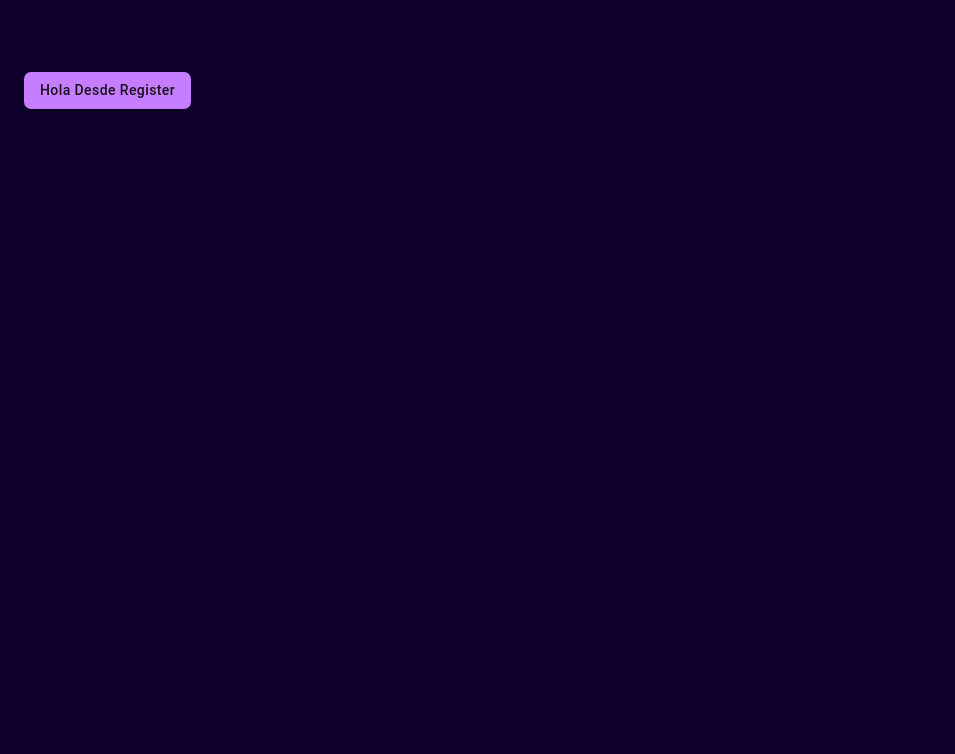
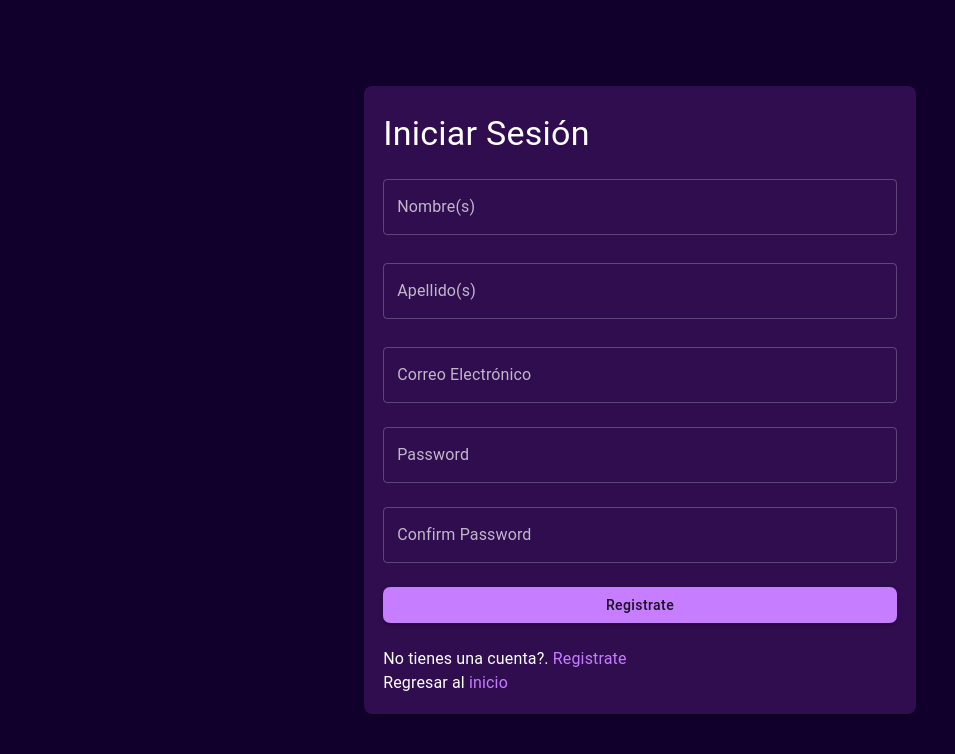
Before and after one commit to Walter-Daniel/purple-ecommerce, a React (Vite) app: page /register in a window 1280 px wide. Shown: the top 754 px of the page, without its empty margins (0-955 px from the left). Built offline with nearby package versions, Linux system fonts and the light colour scheme; no server answers.

Commit message:
Se creó el formulario, validaciones, enlaces de la pag. register

```diff
--- a/src/pages/RegisterPage.tsx
+++ b/src/pages/RegisterPage.tsx
@@ -1,10 +1,145 @@
-import React from 'react'
-import { Container, Button } from '@mui/material';
+import React from 'react';
+import { Container, Button, Grid, Paper, Box, Typography, TextField } from '@mui/material';
+import { useNotification } from '../context/notification.context';
+import { registerValidate } from '../utilities/validateForm';
+import { Link, useNavigate } from 'react-router-dom';
+import { useFormik } from 'formik';
+import { useAppDispatch } from '../redux';
+import { startGoogleSignIn } from '../redux/auth/thunk';
+
+
+type LoginType = {
+    firstName: string
+    lastName: string
+    email: string;
+    password: string;
+    password2: string;
+}
 
 export const RegisterPage: React.FC<{}> = () => {
+
+
+  const navigate = useNavigate();
+
+  const { getSuccess } = useNotification();
+
+  const formik = useFormik<LoginType>({
+    initialValues: {
+        firstName: '',
+        lastName: '',
+        email: '',
+        password:'',
+        password2: ''
+    },
+    validationSchema: registerValidate,
+    onSubmit: (values: LoginType) => {
+      getSuccess('Se ha creado con éxito su cuenta, ahora puede iniciar sesión!.')
+      console.log(values)
+      navigate("/login")
+    },
+  });
+
   return (
-      <Container sx={{ mt: 9 }} maxWidth="xl">
-        <Button variant='contained'>Hola desde Register</Button>
+      <Container maxWidth="sm">
+        <Grid
+          container
+          direction="column"
+          justifyContent='center'
+          alignContent='center'
+          sx={{ minHeight: '100vh' }}
+          >
+            <Grid item>
+              <Paper sx={{ padding: '1.2em', borderRadius: '0.5em' }}>
+                <Typography variant='h4' sx={{ mt:1, mb:1 }}>Iniciar Sesión</Typography>
+                <Box component="form" onSubmit={formik.handleSubmit}>
+                  <TextField
+                    id='firstName'
+                    name= 'firstName'
+                    label='Nombre(s)'
+                    margin='normal'
+                    type='text'
+                    fullWidth
+                    sx={{ mt:2, mb:1.5 }}
+                    value={formik.values.firstName}
+                    onChange={formik.handleChange}
+                    onBlur={formik.handleBlur}
+                    error={formik.touched.firstName && Boolean(formik.errors.firstName)}
+                    helperText={formik.touched.firstName && formik.errors.firstName}
+                    />
+                  <TextField
+                    id='lastName'
+                    name= 'lastName'
+                    label='Apellido(s)'
+                    margin='normal'
+                    type='text'
+                    fullWidth
+                    sx={{ mt:2, mb:1.5 }}
+                    value={formik.values.lastName}
+                    onChange={formik.handleChange}
+                    onBlur={formik.handleBlur}
+                    error={formik.touched.lastName && Boolean(formik.errors.lastName)}
+                    helperText={formik.touched.lastName && formik.errors.lastName}
+                    />
+                  <TextField
+                    id='email'
+                    name= 'email'
+                    label='Correo Electrónico'
+                    margin='normal'
+                    type='text'
+                    fullWidth
+                    sx={{ mt:2, mb:1.5 }}
+                    value={formik.values.email}
+                    onChange={formik.handleChange}
+                    onBlur={formik.handleBlur}
+                    error={formik.touched.email && Boolean(formik.errors.email)}
+                    helperText={formik.touched.email && formik.errors.email}
+                    />
+                  <TextField
+                    id='password'
+                    name='password'
+                    label='Password'
+                    margin='normal'
+                    type='password'
+                    fullWidth
+                    sx={{ mt:1.5, mb:1.5 }}
+                    value={formik.values.password}
+                    onChange={formik.handleChange}
+                    onBlur={formik.handleBlur}
+                    error={formik.touched.password && Boolean(formik.errors.password)}
+                    helperText={formik.touched.password && formik.errors.password}
+                    />
+                  <TextField
+                    id='password2'
+                    name='password2'
+                    label='Confirm Password'
+                    margin='normal'
+                    type='password'
+                    fullWidth
+                    sx={{ mt:1.5, mb:1.5 }}
+                    value={formik.values.password2}
+                    onChange={formik.handleChange}
+                    onBlur={formik.handleBlur}
+                    error={formik.touched.password2 && Boolean(formik.errors.password2)}
+                    helperText={formik.touched.password2 && formik.errors.password2}
+                    />
+                  <Button
+                    fullWidth
+                    type='submit'
+                    variant='contained'
+                    sx={{ mt:1.5, mb:3 }}
+                    >Registrate</Button>
+                </Box>
+                <Box>
+                  <Typography>
+                    No tienes una cuenta?. <Link to="/register" style={{ color: '#c77dff', textDecoration: 'none' }}>Registrate</Link>
+                  </Typography>
+                  <Typography>
+                    Regresar al <Link to="/" style={{ color: '#c77dff', textDecoration: 'none' }}>inicio</Link>
+                  </Typography>
+                </Box>
+              </Paper>
+            </Grid>
+        </Grid>
       </Container>
   )
 }
--- a/src/utilities/validateForm.ts
+++ b/src/utilities/validateForm.ts
@@ -1,7 +1,34 @@
 import * as yup from 'yup';
 
+const namePattern = /^[a-zA-ZÀ-ÿ\s]{1,40}$/;
+const passwordPattern =  /^(?=.*[a-z])(?=.*[A-Z])(?=.*\d)(?=.*[@$!%*?&])[A-Za-z\d@$!%*?&]{8,}$/;
 
 export const loginValidate = yup.object().shape({
     username: yup.string().trim().required('El username es requerido'),
     password: yup.string().trim().required('El password es requerido').min(4, "El mínimo debe ser 4 carácteres").max(9, "El máximo debe ser de 9 carácteres")
-})
+});
+
+export const registerValidate = yup.object().shape({
+    firstName: yup.string()
+                  .required('Campo requerido')
+                  .matches(namePattern, 'Este campo solo puede contener letras y espacios')
+                  .min(2, 'El nombre debe tener un min. de 2 caracteres')
+                  .max(15, 'El nombre debe tener un max. de 20 caracteres'),
+    lastName: yup.string()
+                  .required('Campo requerido')
+                  .matches(namePattern, 'Este campo solo puede contener letras y espacios')
+                  .min(2, 'El apellido debe tener un min. de 2 caracteres')
+                  .max(15, 'El apellido debe tener un max. de 20 caracteres'),
+    email: yup.string()
+                  .required('Campo requerido')
+                  .max(30, 'El email debe tener un max. de 30 carácteres')
+                  .email('El email no es válido'),
+    password: yup.string()
+                  .required('Campo requerido')
+                  .min(6, 'La contraseña debe tener un min. 6 caracteres')
+                  .max(12, 'La contraseña debe tener un max. de 12 caracteres')
+                  .matches(passwordPattern, 'La contraseña debe contener por lo menos una letra mayúscula, una minúscula, un número y un caracter especial.'),
+    password2: yup.string()
+                  .required('Campo requerido')
+                  .oneOf([yup.ref('password')], 'Las contraseñas no coinciden'),
+  }).required();
```
